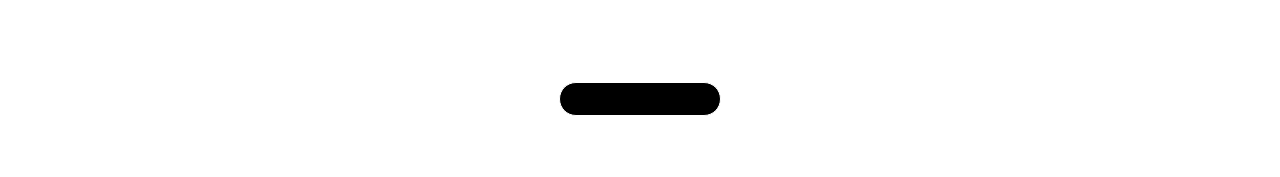
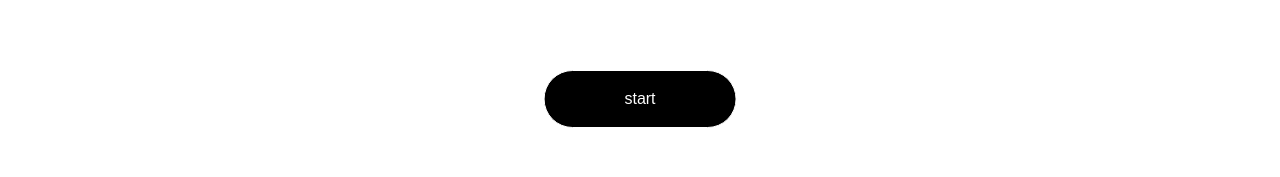
Before and after one commit to LeeHwiGyoung/running, a Next.js app: page / in a window 1280 px wide. Shown: the part 574-751 px from the top of the page. Built offline with nearby package versions, Linux system fonts and the light colour scheme; grey boxes are pictures that could not be loaded.

Commit message:
🎨 RunningMenu : Button 컴포넌트 구조 변경으로 인한 수정

```diff
--- a/src/component/running/RunningMenu.tsx
+++ b/src/component/running/RunningMenu.tsx
@@ -13,7 +13,9 @@ export default function RunningMenu( {className} : RunningMenuProps) {
   return (
     <section className={className}>
         <h3 className='sr-only'>러닝 메뉴</h3>
-        <Button className='border rounded-full px-20 py-4 z-10 bg-black text-white hover:bg-gray-700 active:bg-gray-500' buttonName={"start"} onClick={onClickRunningStart}  />
+        <Button className='border rounded-full px-20 py-4 z-10 bg-black text-white hover:bg-gray-700 active:bg-gray-500' onClick={onClickRunningStart}>
+           start
+        </Button>
     </section>
   )
 }
```
